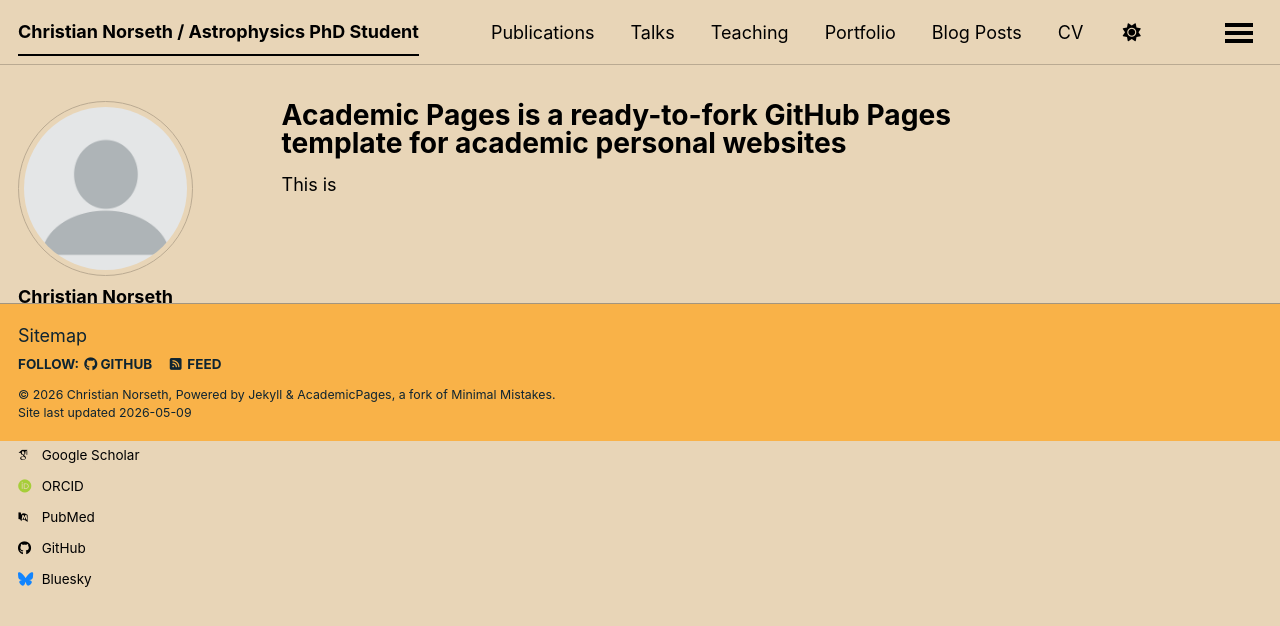
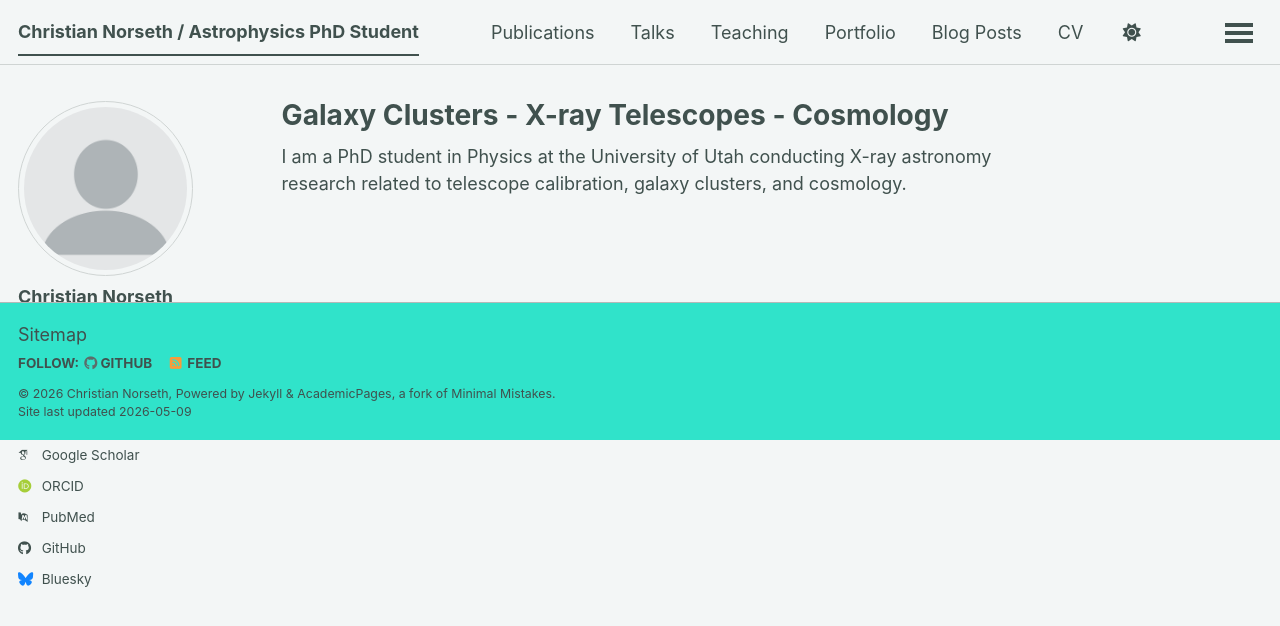
Before and after one commit to chrisnorseth/chrisnorseth.github.io, a Jekyll site: the page built from _pages/about.md, in a window 1280 px wide. Shown: the top 626 px of the page. Built offline with Jekyll 4.4.1, drawn with Linux system fonts in a browser that asks for light colours; some web fonts are replaced; a script bundle is joined from its source files by our own code; library files that are not in the unit come from our copies.

Commit message:
Updated about and config.

```diff
--- a/_config.yml
+++ b/_config.yml
@@ -8,7 +8,7 @@
 
 # Basic Site Settings
 locale                   : "en-US"
-site_theme               : "sunrise" # The available themes options are "default", "air", "sunrise", "mint", "dirt" and "contrast"
+site_theme               : "mint" # The available themes options are "default", "air", "sunrise", "mint", "dirt" and "contrast"
 title                    : "Christian Norseth / Astrophysics PhD Student"
 title_separator          : "-"
 name                     : &name "Christian Norseth"
--- a/_pages/about.md
+++ b/_pages/about.md
@@ -1,10 +1,10 @@
 ---
 permalink: /
-title: "Academic Pages is a ready-to-fork GitHub Pages template for academic personal websites"
+title: "Galaxy Clusters - X-ray Telescopes - Cosmology"
 author_profile: true
 redirect_from:
   - /about/
   - /about.html
 ---
 
-This is
+I am a PhD student in Physics at the University of Utah conducting X-ray astronomy research related to telescope calibration, galaxy clusters, and cosmology.
```
